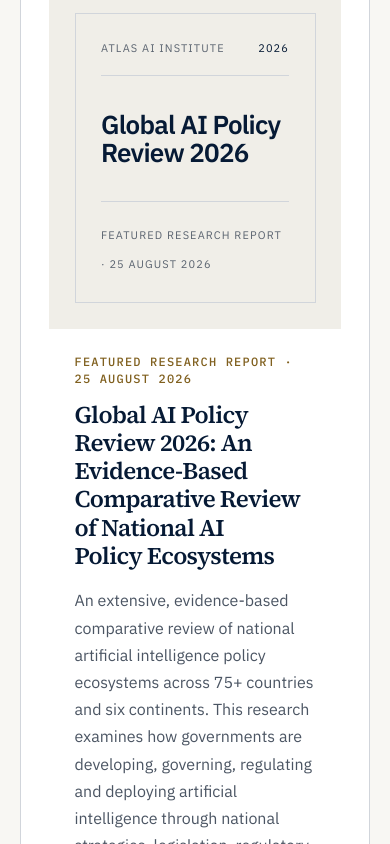
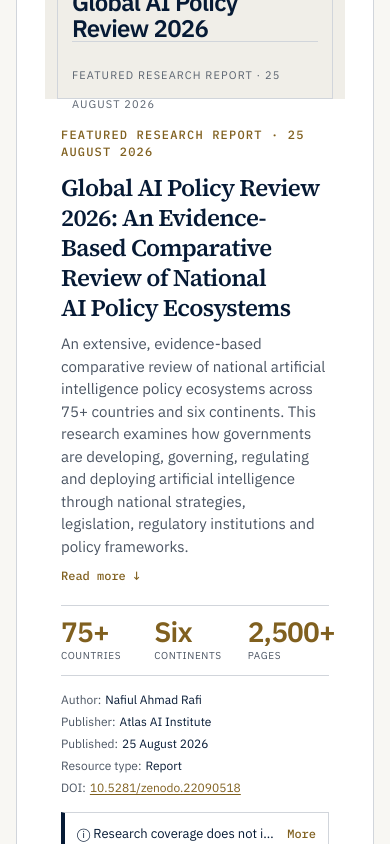
Before and after one commit to talkbangladesh/atlas-ai-institute, a React (Vite) app: page / in a window 390 px wide. Shown: the part 6440-7284 px from the top of the page. Built offline with nearby package versions, Linux system fonts and the light colour scheme.

Commit message:
Compact featured research card on mobile

```diff
--- a/src/components/FeaturedReportCard.tsx
+++ b/src/components/FeaturedReportCard.tsx
@@ -1,3 +1,4 @@
+import { useId, useState } from 'react';
 import {
   getFeaturedPublication,
   PUBLICATION_CARD_LABELS,
@@ -17,6 +18,8 @@ export function FeaturedReportCard({
   variant = 'homepage',
 }: FeaturedReportCardProps) {
   const report = propReport ?? getFeaturedPublication();
+  const [isExpanded, setIsExpanded] = useState(false);
+  const extraParagraphsId = useId();
   if (!report) return null;
 
   const dateText = report.published || report.year;
@@ -25,11 +28,11 @@ export function FeaturedReportCard({
   const readLabel = report.readLabel ?? PUBLICATION_CARD_LABELS.readFullReport;
 
   return (
-    <Card className="p-0 overflow-hidden">
+    <Card className="atlas-featured-report-card p-0 overflow-hidden">
       <div className="grid grid-cols-1 lg:grid-cols-12">
         {/* Library catalogue typographic cover plate */}
         <div className="atlas-featured-cover lg:col-span-5 p-6 sm:p-8 flex">
-          <div className="w-full border border-white/25 p-6 flex flex-col justify-between min-h-[280px]">
+          <div className="atlas-featured-cover-frame w-full border border-white/25 p-6 flex flex-col justify-between min-h-[280px]">
             <div className="flex items-center justify-between gap-4 border-b border-white/20 pb-4">
               <span className="font-[var(--font-mono)] text-[11px] uppercase tracking-[0.1em] text-[var(--footer-muted)]">
                 ATLAS AI INSTITUTE
@@ -40,7 +43,7 @@ export function FeaturedReportCard({
             </div>
 
             <div className="my-8">
-              <p className="font-[var(--font-serif)] font-bold text-[clamp(26px,2.4vw,34px)] leading-[1.1] tracking-[-0.03em] text-[var(--white)]">
+              <p className="atlas-featured-cover-title font-[var(--font-serif)] font-bold text-[clamp(26px,2.4vw,34px)] leading-[1.1] tracking-[-0.03em] text-[var(--white)]">
                 {report.coverTitle ?? report.title}
               </p>
             </div>
@@ -54,34 +57,58 @@ export function FeaturedReportCard({
         </div>
 
         {/* Catalogue entry metadata */}
-        <div className="lg:col-span-7 p-6 sm:p-8 lg:p-9 flex flex-col justify-between gap-6 min-w-0">
+        <div className="atlas-featured-report-content lg:col-span-7 p-6 sm:p-8 lg:p-9 flex flex-col justify-between gap-6 min-w-0">
           <div>
             <Eyebrow cobalt className="mb-3 tabular-nums">
               {categoryText}
             </Eyebrow>
-            <h3 className="text-[24px] sm:text-[28px] leading-[1.18] font-semibold text-[var(--ink)] mb-4 hyphens-none [overflow-wrap:break-word]">
+            <h3 className="atlas-featured-report-title text-[24px] sm:text-[28px] leading-[1.18] font-semibold text-[var(--ink)] mb-4 hyphens-none [overflow-wrap:break-word]">
               {report.title}
             </h3>
 
-            <div className="flex flex-col gap-3.5 mb-6">
-              {paragraphs.map((paragraph, idx) => (
-                <p
-                  key={idx}
-                  className="text-[16px] sm:text-[17px] leading-[1.7] text-[var(--muted)]"
+            <div className="atlas-featured-paragraphs flex flex-col gap-3.5 mb-6">
+              {paragraphs[0] && (
+                <p className="atlas-featured-paragraph text-[16px] sm:text-[17px] leading-[1.7] text-[var(--muted)]">
+                  {paragraphs[0]}
+                </p>
+              )}
+              {paragraphs.length > 1 && (
+                <div
+                  id={extraParagraphsId}
+                  className={`atlas-featured-extra-paragraphs${isExpanded ? ' is-expanded' : ''}`}
                 >
-                  {paragraph}
-                </p>
-              ))}
+                  {paragraphs.slice(1).map((paragraph, idx) => (
+                    <p
+                      key={idx + 1}
+                      className="atlas-featured-paragraph text-[16px] sm:text-[17px] leading-[1.7] text-[var(--muted)]"
+                    >
+                      {paragraph}
+                    </p>
+                  ))}
+                </div>
+              )}
             </div>
 
+            {paragraphs.length > 1 && (
+              <button
+                type="button"
+                className="atlas-featured-read-more"
+                aria-controls={extraParagraphsId}
+                aria-expanded={isExpanded}
+                onClick={() => setIsExpanded((expanded) => !expanded)}
+              >
+                {isExpanded ? 'Show less ↑' : 'Read more ↓'}
+              </button>
+            )}
+
             {report.highlights && report.highlights.length > 0 && (
-              <dl className="m-0 mb-6 py-4 border-t border-b border-[var(--hair)] grid grid-cols-1 sm:grid-cols-3 gap-5">
+              <dl className="atlas-featured-stats m-0 mb-6 py-4 border-t border-b border-[var(--hair)] grid grid-cols-1 sm:grid-cols-3 gap-5">
                 {report.highlights.map((item) => (
-                  <div key={item.label} className="min-w-0">
-                    <dt className="font-[var(--font-serif)] font-bold text-[clamp(28px,2.8vw,38px)] leading-[1.05] tracking-[-0.03em] text-[var(--cobalt)] tabular-nums mb-1">
+                  <div key={item.label} className="atlas-featured-stat min-w-0">
+                    <dt className="atlas-featured-stat-value font-[var(--font-serif)] font-bold text-[clamp(28px,2.8vw,38px)] leading-[1.05] tracking-[-0.03em] text-[var(--cobalt)] tabular-nums mb-1">
                       {item.value}
                     </dt>
-                    <dd className="m-0 font-[var(--font-mono)] text-[11px] uppercase tracking-[0.1em] text-[var(--muted)]">
+                    <dd className="atlas-featured-stat-label m-0 font-[var(--font-mono)] text-[11px] uppercase tracking-[0.1em] text-[var(--muted)]">
                       {item.label}
                     </dd>
                   </div>
@@ -94,15 +121,15 @@ export function FeaturedReportCard({
               report.published ||
               report.resourceType ||
               report.doi) && (
-              <dl className="m-0 mb-6 flex flex-wrap items-baseline gap-x-4 gap-y-1.5 font-[var(--font-mono)] text-[12px] leading-[1.55] text-[var(--muted)]">
+              <dl className="atlas-featured-metadata m-0 mb-6 flex flex-wrap items-baseline gap-x-4 gap-y-1.5 font-[var(--font-mono)] text-[12px] leading-[1.55] text-[var(--muted)]">
                 {report.author && (
-                  <div className="inline-flex items-baseline gap-1.5">
+                  <div className="atlas-featured-meta-item inline-flex items-baseline gap-1.5">
                     <dt>{PUBLICATION_CARD_LABELS.author}:</dt>
                     <dd className="m-0 text-[var(--ink)]">{report.author}</dd>
                   </div>
                 )}
                 {report.publisher && (
-                  <div className="inline-flex items-baseline gap-1.5">
+                  <div className="atlas-featured-meta-item inline-flex items-baseline gap-1.5">
                     <dt>{PUBLICATION_CARD_LABELS.publisher}:</dt>
                     <dd className="m-0 text-[var(--ink)]">
                       {report.publisher}
@@ -110,7 +137,7 @@ export function FeaturedReportCard({
                   </div>
                 )}
                 {report.published && (
-                  <div className="inline-flex items-baseline gap-1.5">
+                  <div className="atlas-featured-meta-item inline-flex items-baseline gap-1.5">
                     <dt>{PUBLICATION_CARD_LABELS.published}:</dt>
                     <dd className="m-0 text-[var(--ink)]">
                       {report.published}
@@ -118,7 +145,7 @@ export function FeaturedReportCard({
                   </div>
                 )}
                 {report.resourceType && (
-                  <div className="inline-flex items-baseline gap-1.5">
+                  <div className="atlas-featured-meta-item inline-flex items-baseline gap-1.5">
                     <dt>{PUBLICATION_CARD_LABELS.resourceType}:</dt>
                     <dd className="m-0 text-[var(--ink)]">
                       {report.resourceType}
@@ -126,7 +153,7 @@ export function FeaturedReportCard({
                   </div>
                 )}
                 {report.doi && (
-                  <div className="inline-flex items-baseline gap-1.5 break-all">
+                  <div className="atlas-featured-meta-item atlas-featured-meta-doi inline-flex items-baseline gap-1.5 break-all">
                     <dt>{PUBLICATION_CARD_LABELS.doi}:</dt>
                     <dd className="m-0">
                       <a
@@ -146,10 +173,10 @@ export function FeaturedReportCard({
               </dl>
             )}
 
-            {report.note && <NoteBox>{report.note}</NoteBox>}
+            {report.note && <NoteBox mobileCompact>{report.note}</NoteBox>}
           </div>
 
-          <div className="atlas-pub-actions pt-2 flex flex-col sm:flex-row sm:flex-wrap gap-3">
+          <div className="atlas-pub-actions atlas-featured-pub-actions pt-2 flex flex-col sm:flex-row sm:flex-wrap gap-3">
             {variant === 'reports' ? (
               <>
                 <a
--- a/src/components/NoteBox.tsx
+++ b/src/components/NoteBox.tsx
@@ -1,21 +1,55 @@
-import type { ReactNode } from 'react';
+import { useId, useState, type ReactNode } from 'react';
 
 interface NoteBoxProps {
   children: ReactNode;
   className?: string;
+  mobileCompact?: boolean;
 }
 
-export function NoteBox({ children, className = '' }: NoteBoxProps) {
+export function NoteBox({
+  children,
+  className = '',
+  mobileCompact = false,
+}: NoteBoxProps) {
+  const [isExpanded, setIsExpanded] = useState(false);
+  const fullNoteId = useId();
+
   return (
     <div
-      className={`bg-[var(--white)] border border-[var(--hair)] border-l-4 border-l-[var(--ink)] px-5 py-4 ${className}`}
+      className={`atlas-note-box ${mobileCompact ? 'atlas-note-box-compact' : ''} bg-[var(--white)] border border-[var(--hair)] border-l-4 border-l-[var(--ink)] px-5 py-4 ${className}`}
     >
-      <span className="font-[var(--font-mono)] text-[11px] font-medium uppercase tracking-[0.1em] text-[var(--ink)] block mb-1.5">
+      <span className="atlas-note-box-label font-[var(--font-mono)] text-[11px] font-medium uppercase tracking-[0.1em] text-[var(--ink)] block mb-1.5">
         NOTE
       </span>
-      <p className="text-[15px] leading-[1.6] text-[var(--muted)]">
-        {children}
-      </p>
+      {mobileCompact ? (
+        <>
+          <div className="atlas-note-box-compact-summary">
+            <span className="atlas-note-box-compact-text">
+              <span aria-hidden="true">ⓘ</span>{' '}
+              Research coverage does not indicate operational presence.
+            </span>
+            <button
+              type="button"
+              className="atlas-note-box-more"
+              aria-controls={fullNoteId}
+              aria-expanded={isExpanded}
+              onClick={() => setIsExpanded((expanded) => !expanded)}
+            >
+              {isExpanded ? 'Less' : 'More'}
+            </button>
+          </div>
+          <p
+            id={fullNoteId}
+            className={`atlas-note-box-full text-[15px] leading-[1.6] text-[var(--muted)]${isExpanded ? ' is-expanded' : ''}`}
+          >
+            {children}
+          </p>
+        </>
+      ) : (
+        <p className="text-[15px] leading-[1.6] text-[var(--muted)]">
+          {children}
+        </p>
+      )}
     </div>
   );
 }
--- a/src/index.css
+++ b/src/index.css
@@ -1752,3 +1752,234 @@ textarea.atlas-field-control {
   width: 80%;
   margin-inline: auto;
 }
+
+
+/* Featured research report: compact mobile treatment only. */
+.atlas-featured-extra-paragraphs {
+  display: flex;
+  flex-direction: column;
+  gap: 0.875rem;
+}
+
+.atlas-featured-read-more {
+  display: none;
+}
+
+.atlas-note-box-compact-summary {
+  display: none;
+}
+
+.atlas-note-box-compact .atlas-note-box-full {
+  display: block;
+}
+
+@media (max-width: 768px) {
+  .atlas-featured-research-section {
+    padding: 40px 0 32px;
+  }
+
+  .atlas-featured-research-section .atlas-featured-section-heading {
+    margin-bottom: 16px;
+  }
+
+  .atlas-featured-research-section .atlas-featured-section-lead {
+    margin-bottom: 20px;
+  }
+
+  .atlas-featured-research-section .atlas-featured-report-wrap {
+    margin-bottom: 20px;
+  }
+
+  .atlas-featured-report-card {
+    width: calc(100% + 8px);
+    margin-inline: -4px;
+  }
+
+  .atlas-featured-cover {
+    width: 100%;
+    margin: 12px 0;
+    padding: 0 12px;
+  }
+
+  .atlas-featured-cover-frame {
+    min-height: 0;
+    height: 160px;
+    max-height: 160px;
+    padding: 14px;
+  }
+
+  .atlas-featured-cover-frame .my-8 {
+    margin: 0;
+  }
+
+  .atlas-featured-cover-title {
+    font-size: 24px;
+    line-height: 1.05;
+  }
+
+  .atlas-featured-report-content {
+    gap: 0;
+    padding: 16px;
+  }
+
+  .atlas-featured-report-title {
+    margin-bottom: 10px;
+    line-height: 1.25;
+  }
+
+  .atlas-featured-paragraphs {
+    gap: 10px;
+    margin-bottom: 0;
+  }
+
+  .atlas-featured-paragraph {
+    font-size: 15px;
+    line-height: 1.5;
+  }
+
+  .atlas-featured-extra-paragraphs {
+    display: none;
+    gap: 10px;
+  }
+
+  .atlas-featured-extra-paragraphs.is-expanded {
+    display: flex;
+  }
+
+  .atlas-featured-read-more {
+    display: inline-flex;
+    width: fit-content;
+    margin-top: 10px;
+    padding: 0;
+    border: 0;
+    background: transparent;
+    color: #80601F;
+    font-family: var(--font-mono);
+    font-size: 12px;
+    line-height: 1.4;
+    text-decoration: none;
+    cursor: pointer;
+  }
+
+  .atlas-featured-read-more:hover,
+  .atlas-featured-read-more:focus-visible {
+    color: var(--ink);
+    text-decoration: underline;
+    text-underline-offset: 3px;
+  }
+
+  .atlas-featured-stats {
+    grid-template-columns: repeat(3, minmax(0, 1fr));
+    column-gap: 12px;
+    row-gap: 0;
+    margin-top: 16px;
+    margin-bottom: 16px;
+    padding: 12px 0;
+  }
+
+  .atlas-featured-stat-value {
+    margin-bottom: 4px;
+    font-size: 28px;
+    line-height: 1;
+  }
+
+  .atlas-featured-stat-label {
+    font-size: 10px;
+    line-height: 1.25;
+    letter-spacing: 0.06em;
+  }
+
+  .atlas-featured-metadata {
+    grid-template-columns: repeat(2, minmax(0, 1fr));
+    column-gap: 12px;
+    row-gap: 6px;
+    margin-bottom: 16px;
+    line-height: 1.35;
+  }
+
+  .atlas-featured-meta-item {
+    min-width: 0;
+    display: flex;
+    align-items: baseline;
+    flex-wrap: wrap;
+    gap: 4px;
+  }
+
+  .atlas-featured-meta-doi {
+    grid-column: 1 / -1;
+  }
+
+  .atlas-featured-meta-item dd {
+    min-width: 0;
+    overflow-wrap: anywhere;
+  }
+
+  .atlas-note-box-compact {
+    padding: 12px;
+    font-size: 13px;
+    line-height: 1.45;
+  }
+
+  .atlas-note-box-compact .atlas-note-box-label {
+    display: none;
+  }
+
+  .atlas-note-box-compact-summary {
+    display: flex;
+    min-width: 0;
+    align-items: baseline;
+    gap: 8px;
+    font-size: 13px;
+    line-height: 1.45;
+  }
+
+  .atlas-note-box-compact-text {
+    min-width: 0;
+    flex: 1 1 auto;
+    overflow: hidden;
+    text-overflow: ellipsis;
+    white-space: nowrap;
+  }
+
+  .atlas-note-box-more {
+    flex: 0 0 auto;
+    padding: 0;
+    border: 0;
+    background: transparent;
+    color: #80601F;
+    font-family: var(--font-mono);
+    font-size: 12px;
+    line-height: 1.45;
+    cursor: pointer;
+  }
+
+  .atlas-note-box-more:hover,
+  .atlas-note-box-more:focus-visible {
+    color: var(--ink);
+    text-decoration: underline;
+    text-underline-offset: 3px;
+  }
+
+  .atlas-note-box-compact .atlas-note-box-full {
+    display: none;
+    margin-top: 8px;
+    font-size: 13px;
+    line-height: 1.45;
+  }
+
+  .atlas-note-box-compact .atlas-note-box-full.is-expanded {
+    display: block;
+  }
+
+  .atlas-featured-pub-actions {
+    gap: 10px;
+    margin-top: 14px;
+    padding-top: 0;
+  }
+
+  .atlas-featured-report-card .atlas-pub-actions .atlas-btn {
+    height: 44px;
+    min-height: 44px;
+    padding: 10px 16px;
+  }
+}
--- a/src/pages/HomePage.tsx
+++ b/src/pages/HomePage.tsx
@@ -280,17 +280,20 @@ export function HomePage() {
         eyebrow={FEATURED_PUBLICATION.eyebrow}
         headingId="featured-heading"
         variant="deep"
+        className="atlas-featured-research-section"
       >
-        <h2 id="featured-heading" className="mb-5">
+        <h2 id="featured-heading" className="atlas-featured-section-heading mb-5">
           {FEATURED_PUBLICATION.heading}
         </h2>
-        <p className="atlas-lead mb-12">{FEATURED_PUBLICATION.description}</p>
+        <p className="atlas-featured-section-lead atlas-lead mb-12">
+          {FEATURED_PUBLICATION.description}
+        </p>
 
-        <div className="mb-10">
+        <div className="atlas-featured-report-wrap mb-10">
           <FeaturedReportCard />
         </div>
 
-        <div>
+        <div className="atlas-featured-section-cta">
           <Button to="/publications/" variant="primary">
             Explore All Research &amp; Publications
           </Button>
```
